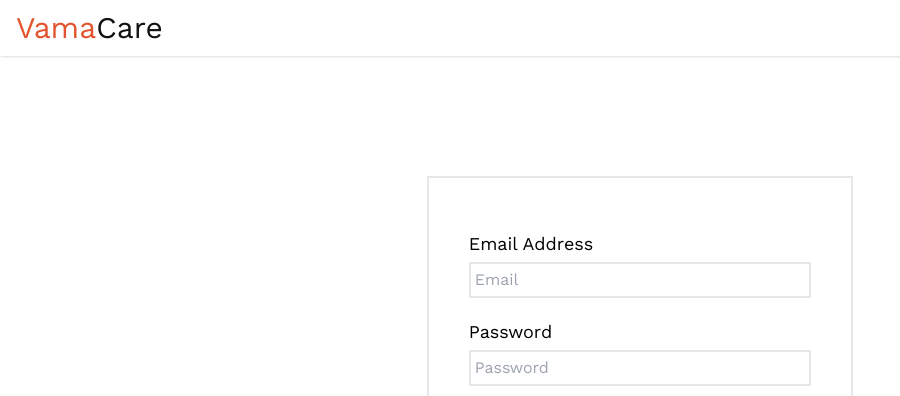
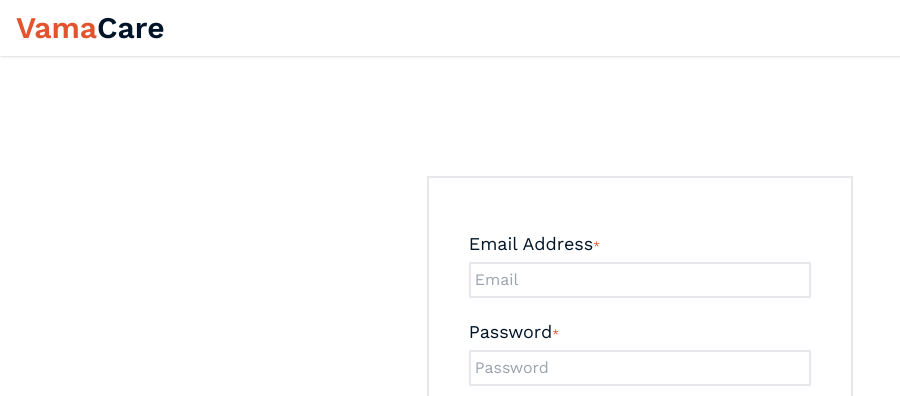
Before and after one commit to FCS-Project/fcs-frontend, a Next.js app: page /login in a window 1280 px wide. Shown: the top 396 px of the page, without its empty margins (0-900 px from the left). Built offline with nearby package versions, Linux system fonts and the light colour scheme.

Commit message:
theme black

```diff
--- a/components/common/Input.js
+++ b/components/common/Input.js
@@ -1,9 +1,20 @@
 import React from "react";
 
-function Input({ heading, type, placeholder, state, setState, disabled }) {
+function Input({
+  heading,
+  type,
+  placeholder,
+  state,
+  setState,
+  required,
+  disabled,
+}) {
   return (
     <div className="my-2">
-      <div className="my-1 text-sm sm:text-base lg:text-lg">{heading}</div>
+      <div className="my-1 text-sm sm:text-base lg:text-lg text-black">
+        {heading}
+        {required ? <span className="text-theme text-xs">*</span> : <></>}
+      </div>
       <input
         className="w-full outline-none border-2 p-1 br-4 focus:border-theme placeholder:text-xs sm:placeholder:text-base"
         type={type ?? "text"}
--- a/components/common/Logo.js
+++ b/components/common/Logo.js
@@ -2,7 +2,7 @@ import React from "react";
 
 function Logo() {
   return (
-    <div className="text-theme text-xl md:text-2xl lg:text-3xl">
+    <div className="text-theme text-xl md:text-2xl lg:text-3xl font-semibold">
       Vama<span className="text-black">Care</span>
     </div>
   );
--- a/pages/login.js
+++ b/pages/login.js
@@ -24,12 +24,14 @@ function Login() {
             placeholder={"Email"}
             state={email}
             setState={setEmail}
+            required={true}
           />
           <Input
             heading={"Password"}
             placeholder={"Password"}
             state={password}
             setState={setPassword}
+            required={true}
           />
           <Button type={"primary"} text={"Login"} onClick={onSubmit} />
         </div>
--- a/tailwind.config.js
+++ b/tailwind.config.js
@@ -10,7 +10,7 @@ module.exports = {
       colors: {
         theme: "#E2542D",
         white: "#ffffff",
-        black: "#121212",
+        black: "#001428",
       },
     },
   },
```
